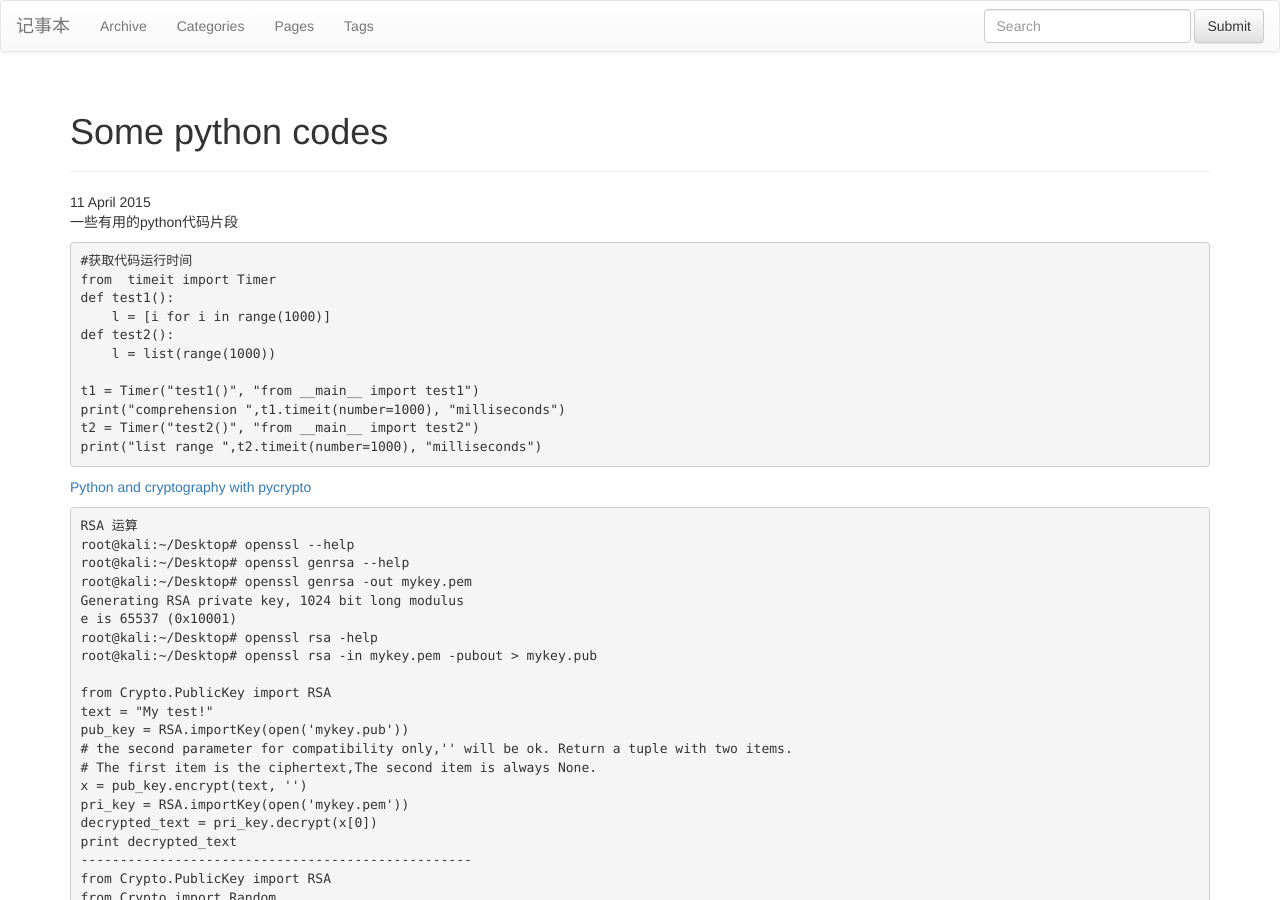
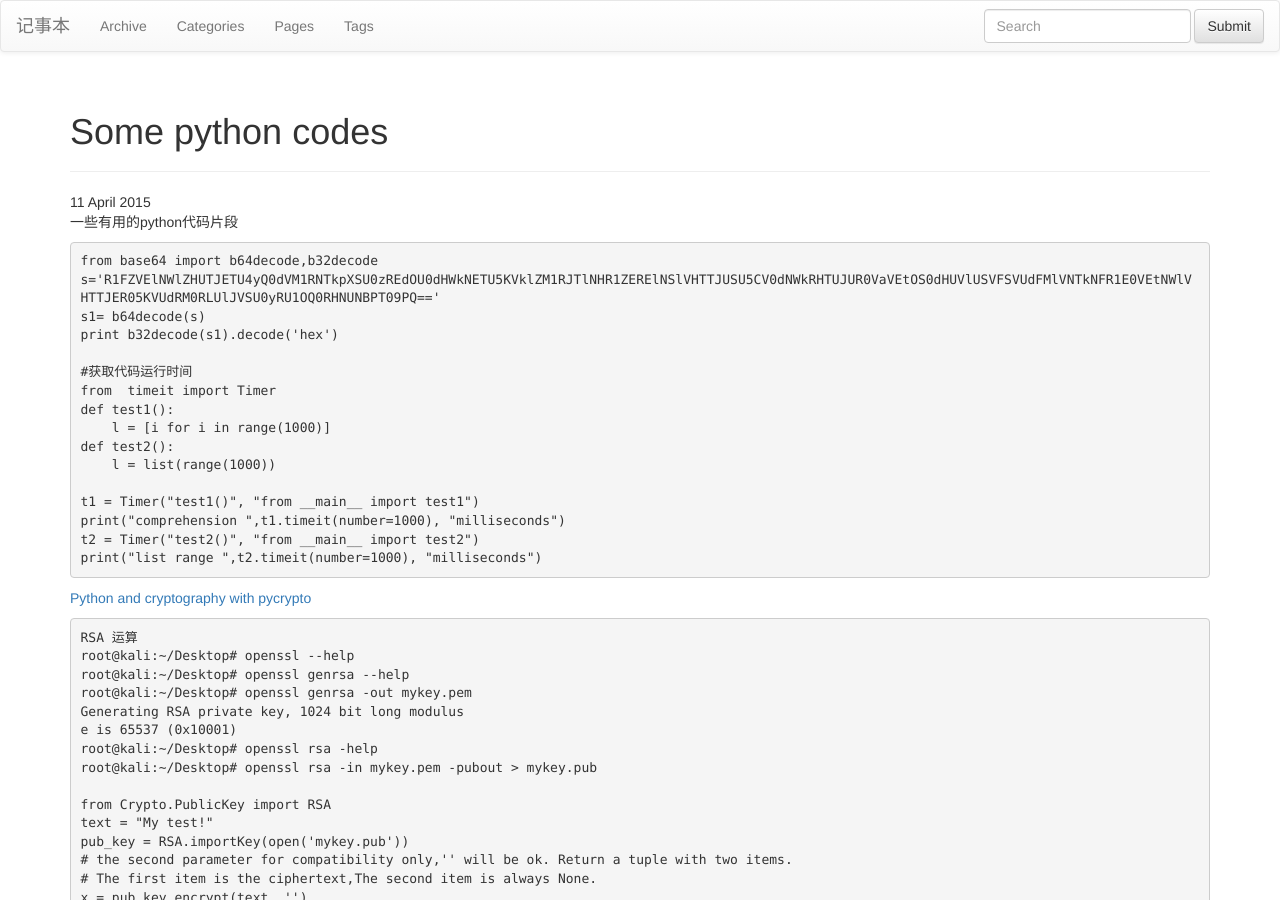
Before and after one commit to tank96a/article, a Jekyll site: the page built from _posts/2015-04-11-python-tips.md, in a window 1280 px wide and 900 px high. Built offline with Jekyll 4.4.1, drawn with Linux system fonts in a browser that asks for light colours; nearby versions of some CDN libraries; library files that are not in the unit come from our copies; comment, search, counter and statistics services are not loaded.

Commit message:
Update 2015-04-11-python-tips.md

```diff
--- a/_posts/2015-04-11-python-tips.md
+++ b/_posts/2015-04-11-python-tips.md
@@ -11,6 +11,11 @@ tags:
 一些有用的python代码片段
 
 {% highlight python %}
+from base64 import b64decode,b32decode
+s='R1FZVElNWlZHUTJETU4yQ0dVM1RNTkpXSU0zREdOU0dHWkNETU5KVklZM1RJTlNHR1ZERElNSlVHTTJUSU5CV0dNWkRHTUJUR0VaVEtOS0dHUVlUSVFSVUdFMlVNTkNFR1E0VEtNWlVHTTJER05KVUdRM0RLUlJVSU0yRU1OQ0RHNUNBPT09PQ=='
+s1= b64decode(s)
+print b32decode(s1).decode('hex')
+
 #获取代码运行时间
 from  timeit import Timer
 def test1():
```
